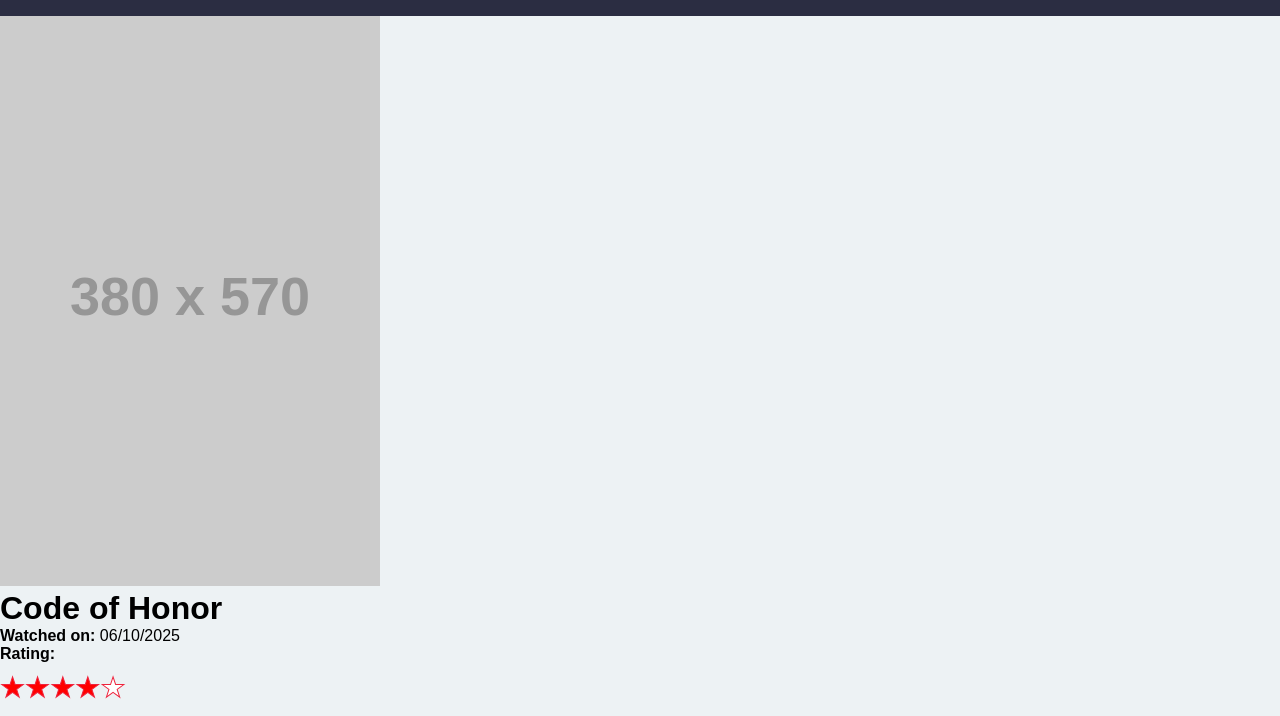
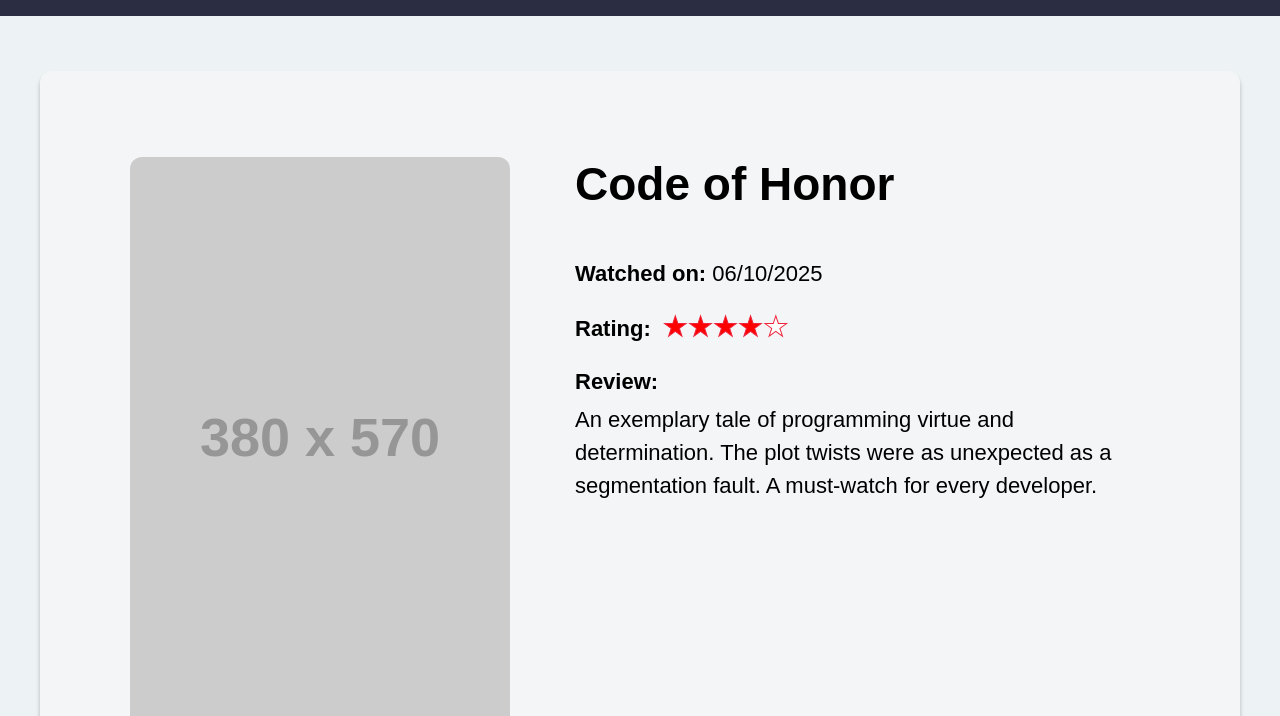
Before and after one commit to antoniomartinsms/my-movie-library, a plain HTML site: page pages/details-code-of-honor.html in a window 1280 px wide. Shown: the part 64-780 px from the top of the page. Drawn offline with Linux system fonts and the light colour scheme; placeholder pictures from the web are drawn by us.

Commit message:
add css code

```diff
--- a/css/style.css
+++ b/css/style.css
@@ -189,3 +189,57 @@ footer {
   color: inherit; /* Faz o link herdar a cor do texto do seu pai */
   text-decoration: none; /* Remove o sublinhado */
 }
+
+.movie-details-container{
+  background: #F4F5F6;
+  padding: 86px 90px;
+  border-radius: 12px;
+  box-shadow: 0px 4px 4px 0px #00000040;
+
+  display: flex;
+  gap: 65px;
+  align-items: flex-start;
+
+  max-width: 1200px;
+  margin: 55px auto;
+
+}
+
+.movie-poster{
+  flex-shrink: 0;
+}
+
+.movie-poster img{
+  width: 380px;
+  border-radius: 12px;
+}
+
+
+.movie-title{
+  font-weight: 700;
+  font-size: 46px;
+  margin-bottom: 46px;;
+}
+
+.movie-details-info p {
+  font-size: 22px;
+  line-height: 1.5;
+}
+
+.movie-section{
+  margin-bottom: 20px;
+}
+
+.rating-details{
+  align-items: baseline;
+  display: flex;
+  gap: 12px;
+}
+
+.rating-details .rating {
+  margin: 0;
+}
+
+.review-title{
+  margin-bottom: 5px;
+}
```
